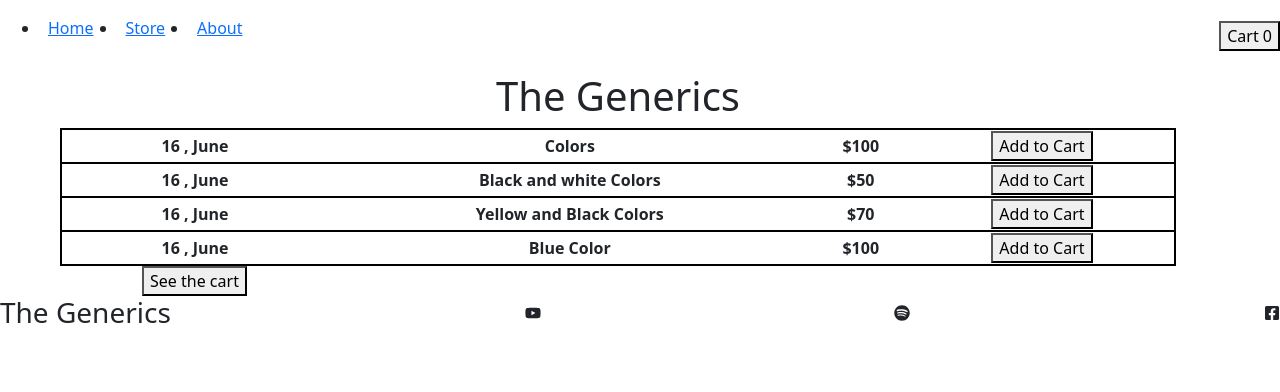
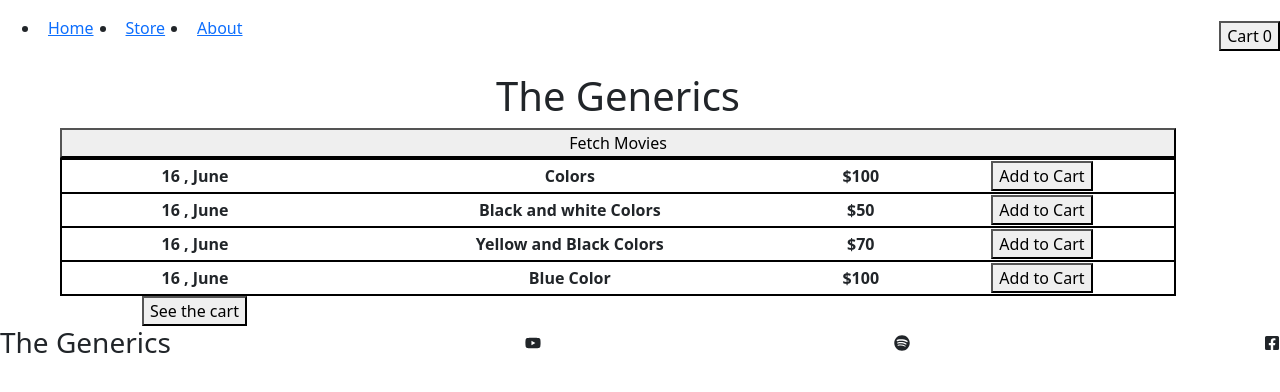
Before and after one commit to arpit2707/MoiveStore_Basic, a React (Create React App) app in the folder movieapp/: page / in a window 1280 px wide. Shown: the top 392 px of the page. Built offline with nearby package versions, Linux system fonts and the light colour scheme.

Commit message:
home page

```diff
--- a/movieapp/src/components/Albums.js
+++ b/movieapp/src/components/Albums.js
@@ -42,10 +42,26 @@ const Albums = (props) => {
         "https://prasadyash2411.github.io/ecom-website/img/Album%204.png",
     },
   ];
+  const movies = async () => {
+    try {
+      const res = await fetch("https://swapi.dve/api/films/");
+      const dta = await res.json();
+      console.log("RES", dta);
+    } catch (error) {
+      console.log(error);
+    }
+  };
 
   return (
     <div className="container row align-center ms-5">
       <Banner />
+      <button
+        onClick={() => {
+          movies();
+        }}
+      >
+        Fetch Movies
+      </button>
       <table className="text-center ">
         {productsArr &&
           productsArr.map((item, index) => (
```
